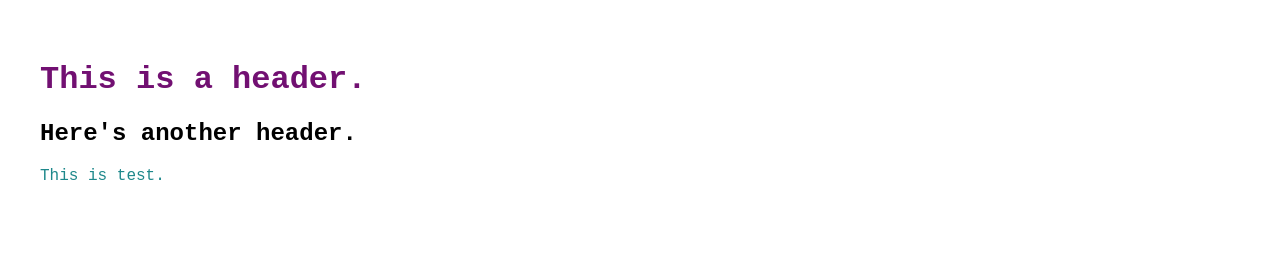
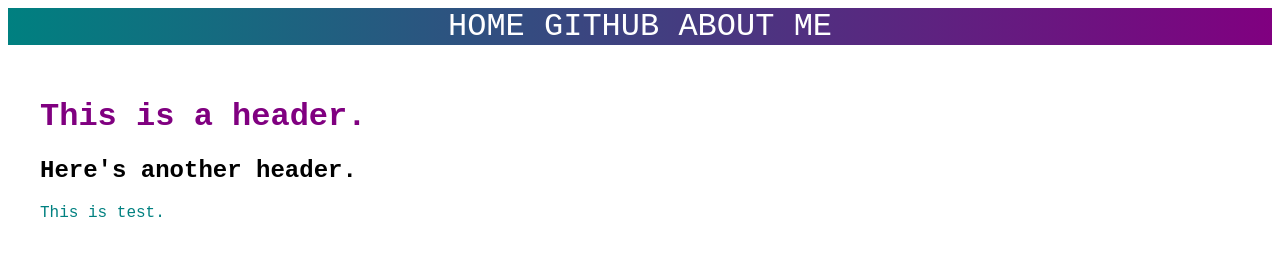
Before and after one commit to tkomasa/HTML_Tutoring, a plain HTML site: page index.html in a window 1280 px wide. Drawn offline with Linux system fonts and the light colour scheme.

Commit message:
- sess 2

```diff
--- a/index.html
+++ b/index.html
@@ -7,7 +7,11 @@
 
 <body>
     <nav class="navbar">
-
+        <div class="navbar__links">
+            <a href="/"> Home </a>
+            <a href="https://github.com/tkomasa"> GitHub </a>
+            <a href="/aboutme.html"> About Me </a>
+        </div>
     </nav>
 
     <div class="content__container">
--- a/styles.css
+++ b/styles.css
@@ -2,15 +2,40 @@
     font-family: 'Courier New', Courier, monospace;
     box-sizing: border-box;
 }
+
+
+/* Navigation Bar */
+
+.navbar {
+    background: linear-gradient(to right, teal, purple);
+    z-index: 999;
+    display: flex;
+    justify-content: center;
+    align-items: center;
+    position: sticky;
+    font-size: 2rem;
+}
+
+
+/*TODO: go over spacing the navbar elements and making the background fill all the way*/
+
+.navbar__links a {
+    color: white;
+    text-decoration: none;
+    text-transform: uppercase;
+}
+
+
+/* Content */
 
 .content__container {
     padding: 2rem;
 }
 
 .content__container h1 {
-    color: rgb(114, 16, 114);
+    color: purple;
 }
 
 .content__container p {
-    color: rgb(30, 136, 139);
+    color: teal;
 }
```
Also changed, not shown: aboutme.html (added).
